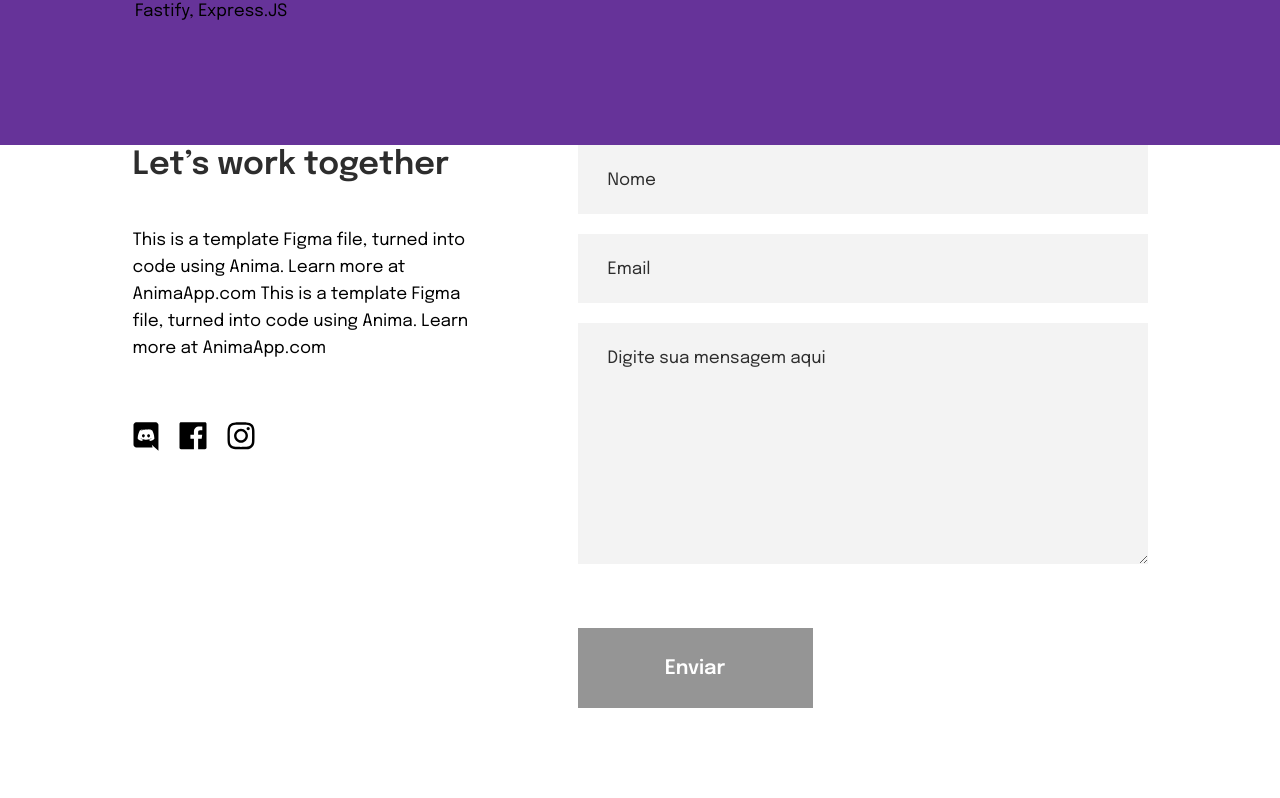
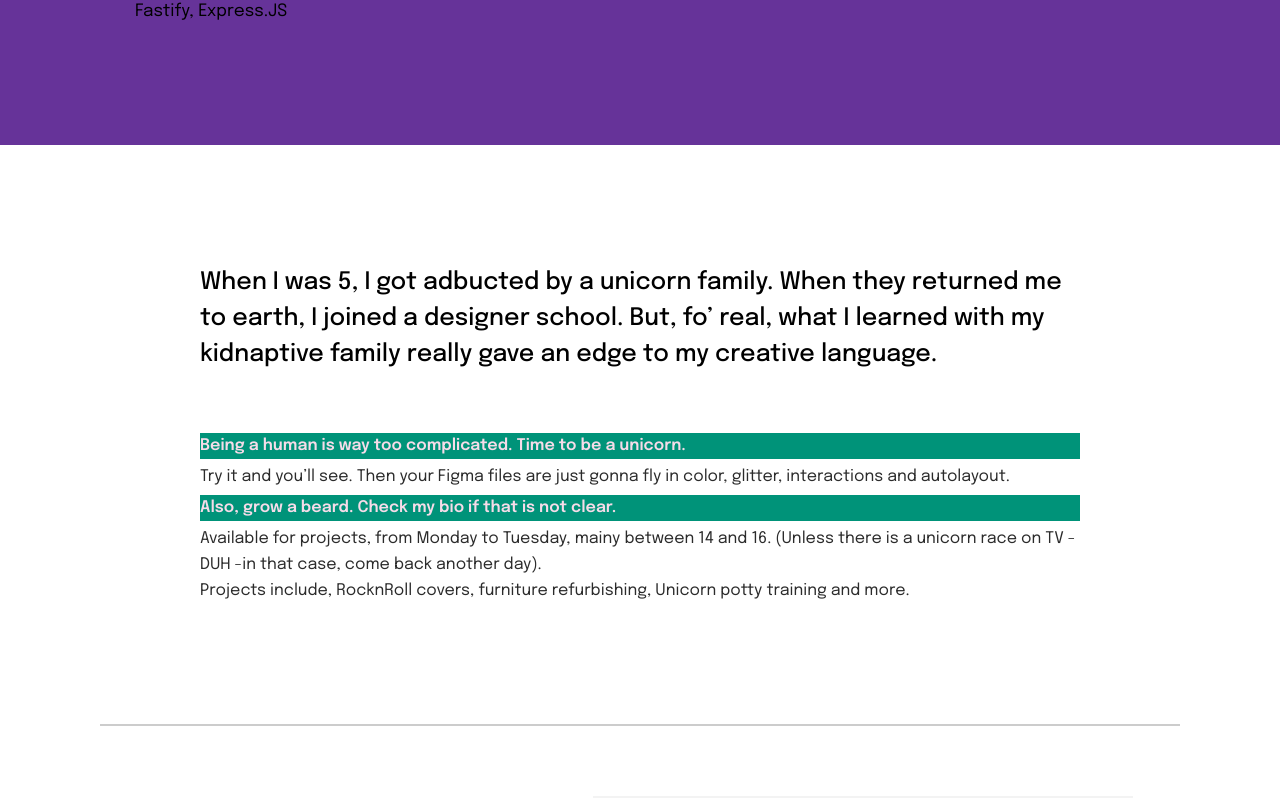
Before and after one commit to C-WD/portfolio_frontend, an Angular app: page /sobre in a window 1280 px wide. Shown: the part 1651-2449 px from the top of the page. Built offline with nearby package versions, Linux system fonts and the light colour scheme; no server answers.

Commit message:
Finalizando Página de Sobre

```diff
--- a/src/app/app.module.ts
+++ b/src/app/app.module.ts
@@ -12,6 +12,7 @@ import { ContatoComponent } from './components/contato/contato.component';
 import { ReactiveFormsModule } from '@angular/forms';
 import { SobreComponent } from './pages/sobre/sobre.component';
 import { BiografiaComponent } from './components/biografia/biografia.component';
+import { SobreComponentComponent } from './components/sobre-component/sobre-component.component';
 
 @NgModule({
   declarations: [
@@ -23,6 +24,7 @@ import { BiografiaComponent } from './components/biografia/biografia.component';
     ContatoComponent,
     SobreComponent,
     BiografiaComponent,
+    SobreComponentComponent,
   ],
   imports: [
     BrowserModule,
--- a/src/app/components/contato/contato.component.scss
+++ b/src/app/components/contato/contato.component.scss
@@ -14,8 +14,11 @@
     flex-direction: column;
     width: calc(100% - 3.75rem);
     gap: 5.3125rem;
+    border-top: 2px solid #cccccc;
+    padding-top: 4.375rem;
 
     @include tablet(){
+      width: calc(100% - 12.5rem);
       flex-direction: row;
       justify-content: center;
     }
--- /dev/null
+++ b/src/app/components/sobre-component/sobre-component.component.html
@@ -0,0 +1,22 @@
+<div class="sobre-component">
+  <div>
+    <div>
+      <p>When I was 5, I got adbucted by a unicorn family. When they returned me to earth, I joined a designer school. But, fo’ real, what I learned with my kidnaptive family really gave an edge to my creative language.</p>
+      <ul>
+        <li class="sobre-component_even">
+          <p>Being a human is way too complicated. Time to be a unicorn.</p>
+        </li>
+        <li class="sobre-component_odd">
+          <p>Try it and you’ll see. Then your Figma files are just gonna fly in color, glitter, interactions and autolayout.</p>
+        </li>
+        <li class="sobre-component_even">
+          <p>Also, grow a beard. Check my bio if that is not clear.</p>
+        </li>
+        <li class="sobre-component_odd">
+          <p>Available for projects, from Monday to Tuesday, mainy between 14 and 16. (Unless there is a unicorn race on TV - DUH -in that case, come back another day).</p>
+          <p>Projects include, RocknRoll covers, furniture refurbishing, Unicorn potty training and more.</p>
+        </li>
+      </ul>
+    </div>
+  </div>
+</div>
--- /dev/null
+++ b/src/app/components/sobre-component/sobre-component.component.scss
@@ -0,0 +1,66 @@
+@mixin tablet(){
+  @media screen and (min-width: 800px) {
+    @content;
+  }
+}
+
+@mixin desktop(){
+  @media screen and (min-width: 1200px) {
+    @content;
+  }
+}
+
+.sobre-component{
+  width: 100%;
+  display: flex;
+  padding: 7.5rem 0;
+  justify-content: center;
+
+  > div{
+    width: calc(100% - 3.75rem);
+    max-width: 55rem;
+
+    @include tablet(){
+      width: calc(100% - 12.5rem);
+    }
+
+    @include desktop(){
+      width: calc(100% - 25rem);
+    }
+
+    > div{
+      width: 100%;
+      display: flex;
+      flex-direction: column;
+      gap: 3.75rem;
+
+      > p{
+        font-size: 1.5rem;
+        font-weight: 500;
+        line-height: 2.25rem;
+      }
+
+      > ul{
+        width: 100%;
+        display: flex;
+        flex-direction: column;
+        gap: 0.3125rem;
+
+        > li{
+          font-weight: 600;
+          line-height: 1.625rem;
+
+          &.sobre-component_even{
+            background-color: #009379;
+            color: #F6DCE9;
+          }
+
+          &.sobre-component_odd{
+            color: #2B2B2B;
+            font-weight: 400;
+          }
+        }
+      }
+    }
+  }
+}
--- a/src/app/pages/sobre/sobre.component.html
+++ b/src/app/pages/sobre/sobre.component.html
@@ -1 +1,2 @@
 <app-biografia *ngFor="let biografia of biografias" [biografia]="biografia"></app-biografia>
+<app-sobre-component></app-sobre-component>
```
Also changed, not shown: src/app/components/sobre-component/sobre-component.component.ts (added, +10 -0 lines), 1 other file (tests, documents, lock files or other folders).
